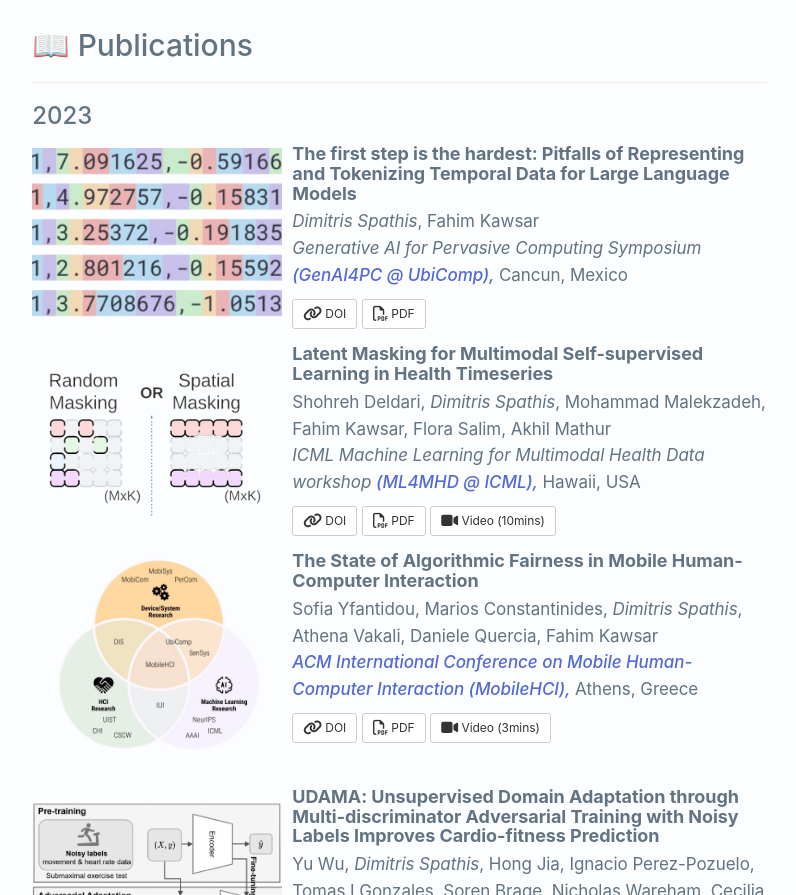
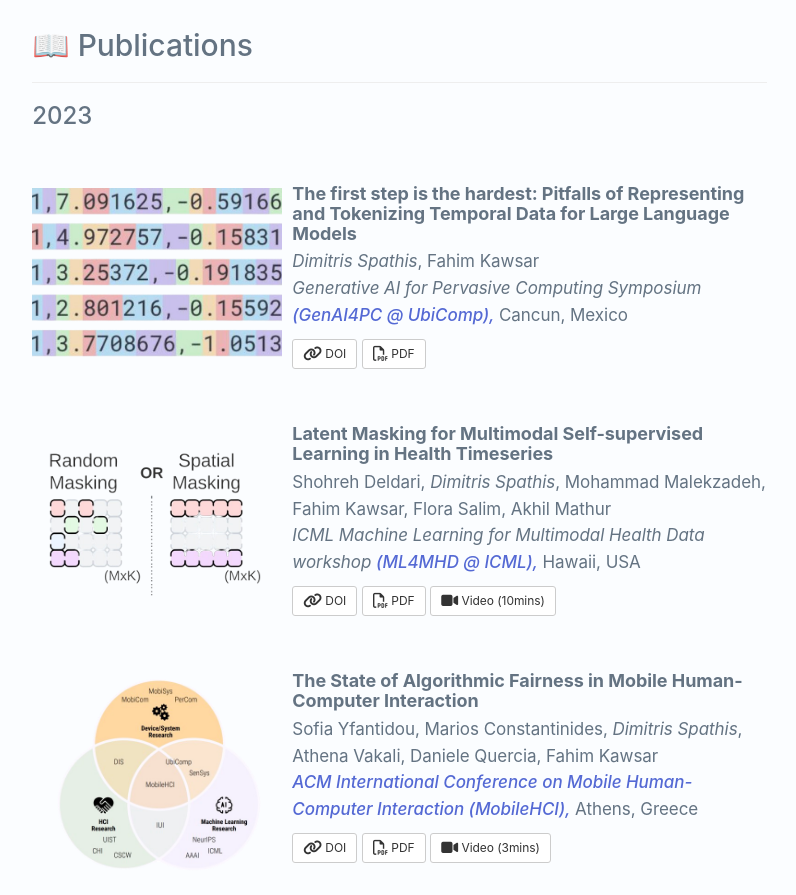
Before and after one commit to sdimi/sdimi.github.io, a plain HTML site: page index.html in a window 1280 px wide. Shown: the part 922-1817 px from the top of the page, without its empty margins (231-1027 px from the left). Drawn offline with nearby package versions, Linux system fonts and the light colour scheme.

Commit message:
added padding between papers

```diff
--- a/css/main.css
+++ b/css/main.css
@@ -5,6 +5,13 @@ a {
 
 a:hover {
    color: #223490;
+}
+
+/* added space between the papers (padding-top) */
+.media {
+    margin-top: 15px;
+    padding-top: 40px;
+
 }
 
 .alert-warning {
--- a/index.html
+++ b/index.html
@@ -1276,7 +1276,7 @@ Out-of-vocabulary Words</strong><br>
                </li>
 
                <li>
-                Editorial board member of <a href="www.nature.com/npjdigitalmed/">Nature Digital Medicine</a> (2023-).
+                Editorial board member of <a href="https://www.nature.com/npjdigitalmed/">Nature Digital Medicine</a> (2023-).
                </li>
 
               <li>
```
Also changed, not shown: 1 other file.
